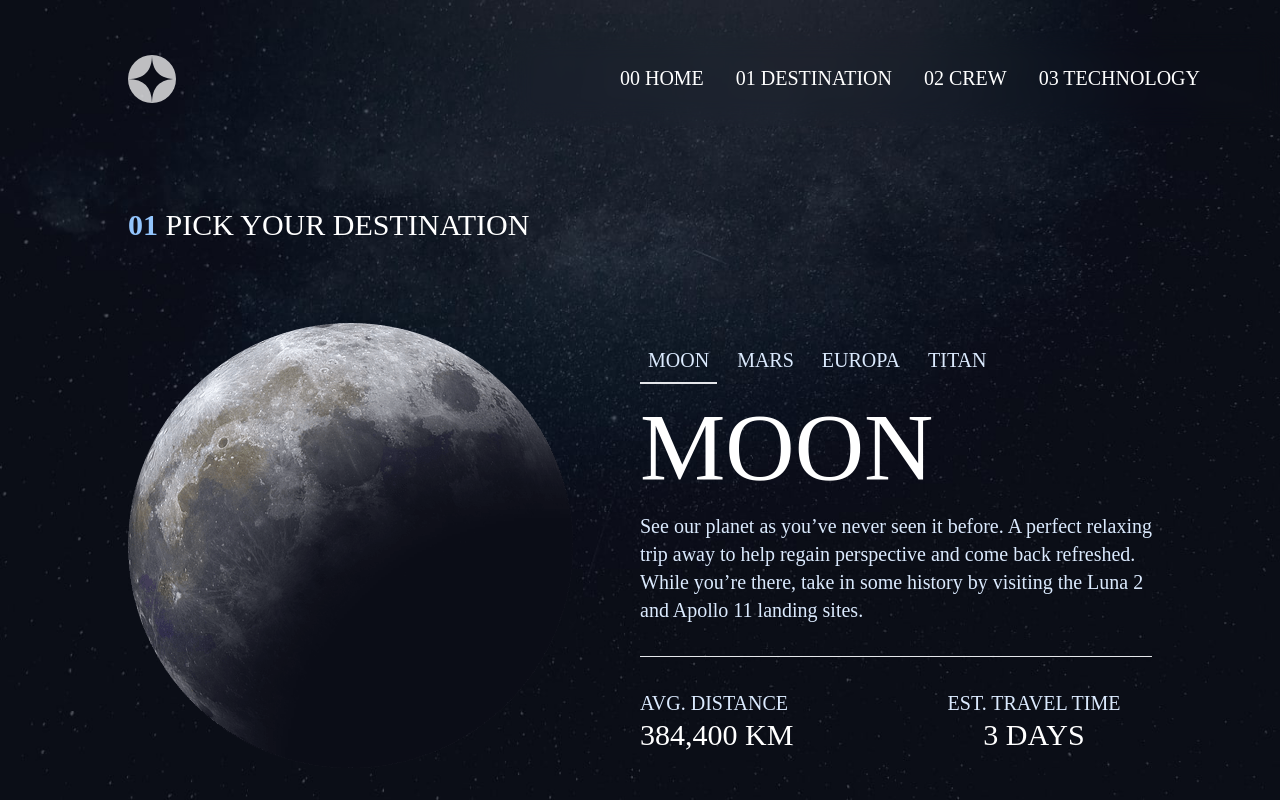
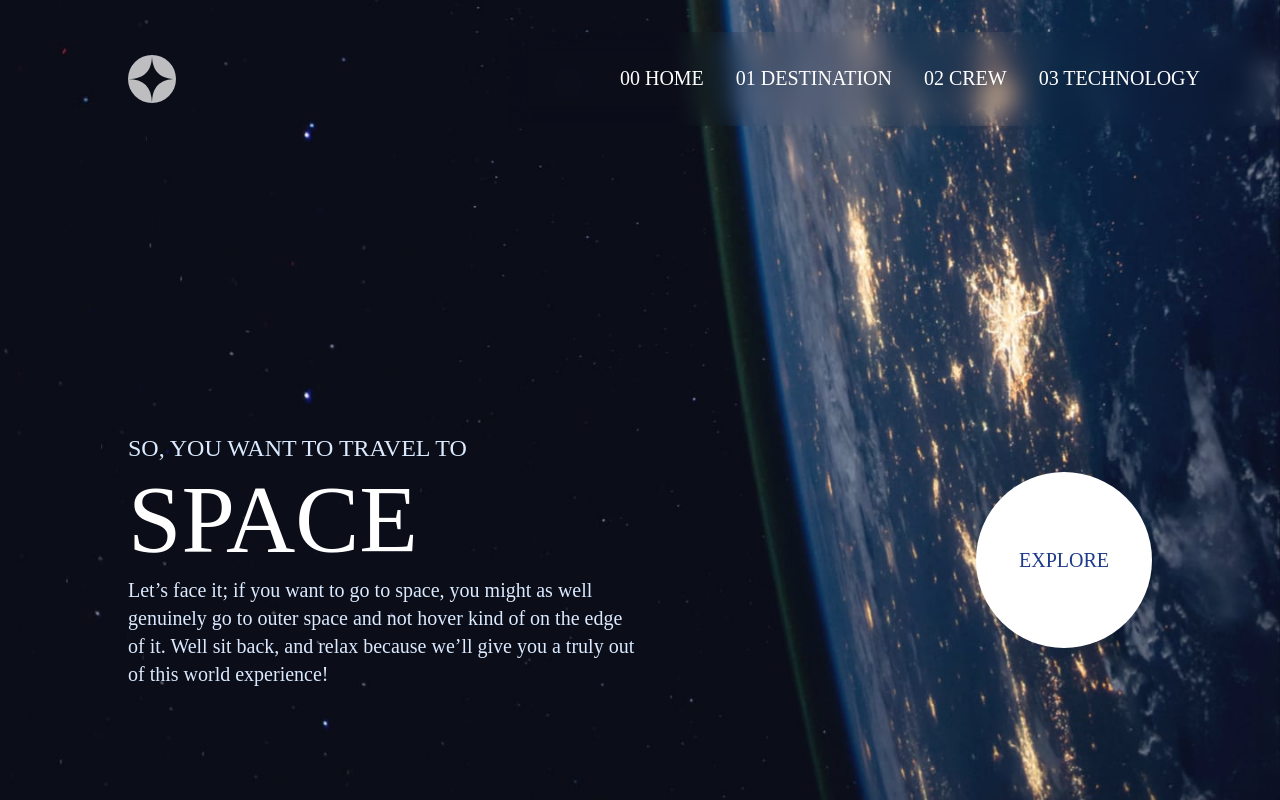
Before and after one commit to DemoStephen/Space-Tourism-Website, a React (Vite) app: page / in a window 1280 px wide. Built offline with nearby package versions, Linux system fonts and the light colour scheme; a web font is replaced by a local one.

Commit message:
Handled Rounting one way. Not really sure its the right way

```diff
--- a/src/App.jsx
+++ b/src/App.jsx
@@ -1,21 +1,35 @@
+import { useState } from "react";
 import Crew from "./Pages/Crew";
 import Destination from "./Pages/Destination";
 import Home from "./Pages/Home";
+import Technology from "./Pages/Technology";
 import Navigation from "./UI/Navigation";
 
 export default function App() {
-  const homeClasses = "bg-home-mobile md:bg-home-tablet lg:bg-home-desktop";
-  const crewClasses = "bg-crew-mobile md:bg-crew-tablet lg:bg-crew-desktop";
-  const destinationClasses =
-    "bg-destination-mobile md:bg-destination-tablet lg:bg-destination-desktop";
+  const [view, setView] = useState("home");
+
+  let bgInfo = "";
+
+  if (view == "home") {
+    bgInfo = "bg-home-mobile md:bg-home-tablet lg:bg-home-desktop";
+  } else if (view === "crew") {
+    bgInfo = "bg-crew-mobile md:bg-crew-tablet lg:bg-crew-desktop";
+  } else if (view === "technology") {
+    bgInfo =
+      "bg-technology-mobile md:bg-technology-tablet lg:bg-technology-desktop";
+  } else if (view === "destination") {
+    bgInfo =
+      "bg-destination-mobile md:bg-destination-tablet lg:bg-destination-desktop";
+  }
   return (
-    <section
-      className={`min-h-screen bg-center bg-cover bg-no-repeat py-8 flex flex-col justify-between ${destinationClasses}`}
+    <main
+      className={`min-h-screen bg-center bg-cover bg-no-repeat py-8 flex flex-col justify-between ${bgInfo}`}
     >
-      <Navigation />
-      {/* <Home /> */}
-      <Destination />
-      {/* <Crew /> */}
-    </section>
+      <Navigation onChangeView={setView} view={view} />
+      {view === "home" && <Home />}
+      {view === "destination" && <Destination />}
+      {view === "crew" && <Crew />}
+      {view === "technology" && <Technology />}
+    </main>
   );
 }
```
